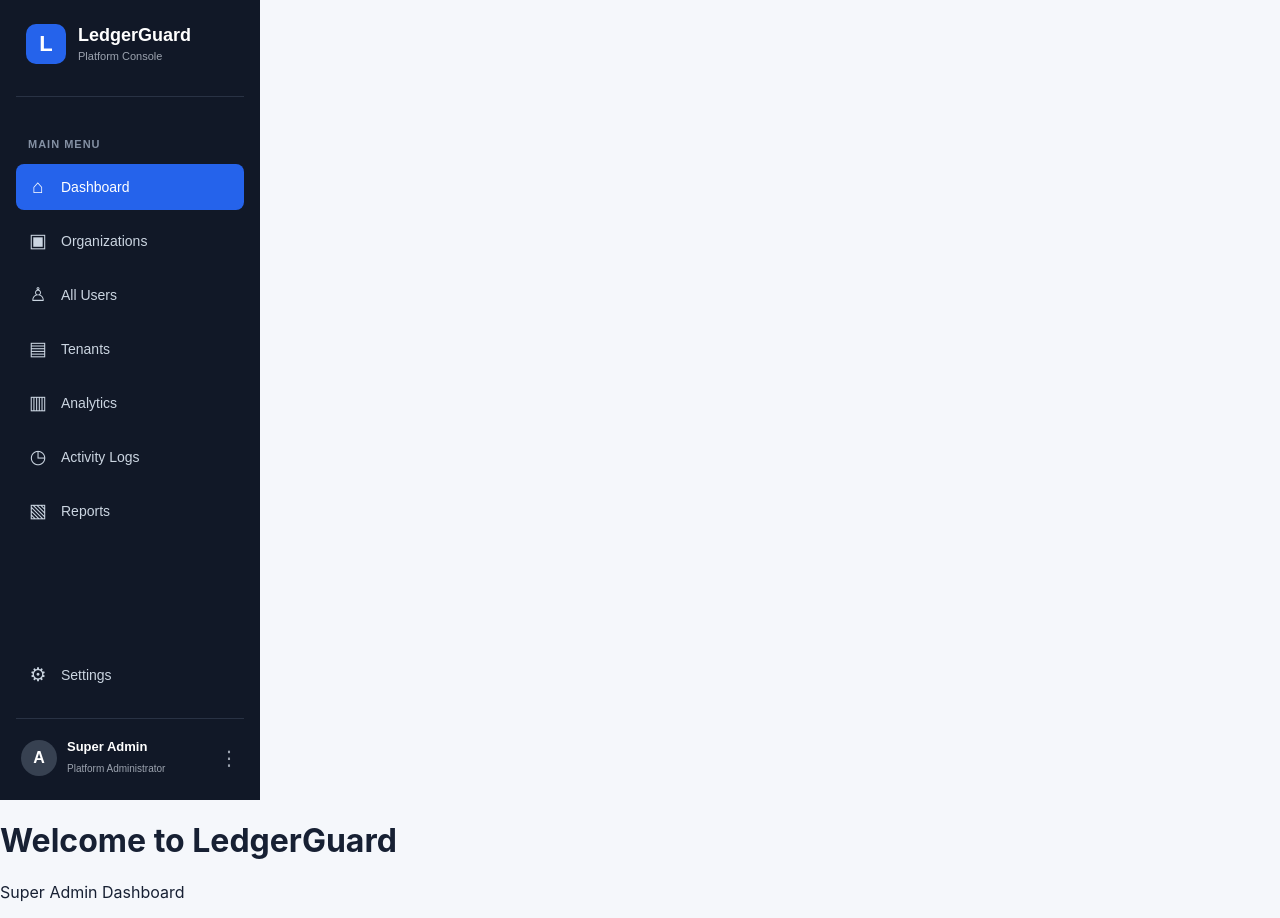
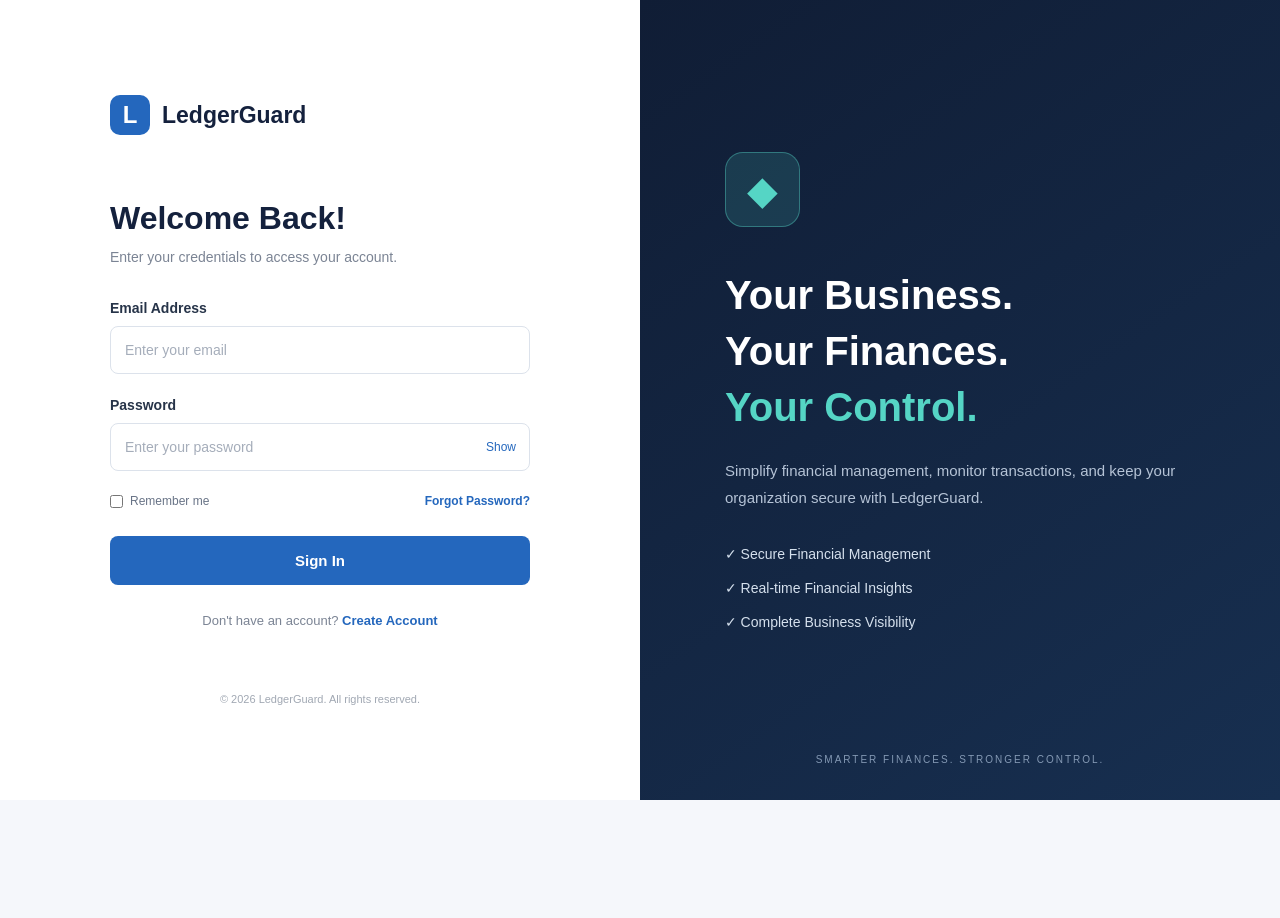
Before and after one commit to avishkakakade2115-cpu/LedgerGuardProject, a React (Vite) app in the folder Frontend/: page / in a window 1280 px wide. After the commit the page ends 800 px from the top, so only its background shows below. Built offline with nearby package versions, Linux system fonts and the light colour scheme.

Commit message:
feat: add LedgerGuard login page UI

```diff
--- a/Frontend/src/App.tsx
+++ b/Frontend/src/App.tsx
@@ -1,8 +1,8 @@
 
-import CompanyDashboard from "./pages/CompanyDashboard";
+import Login from "./pages/Login";
 
 function App() {
-  return <CompanyDashboard />;
+  return <Login />;
 }
 
 export default App;
--- /dev/null
+++ b/Frontend/src/pages/Login.tsx
@@ -0,0 +1,124 @@
+
+import { useState } from "react";
+import "../styles/login.css";
+
+const Login = () => {
+  const [showPassword, setShowPassword] = useState(false);
+
+  return (
+    <div className="login-page">
+
+      {/* LEFT SIDE - LOGIN FORM */}
+      <div className="login-left">
+
+        <div className="login-container">
+
+          <div className="login-logo">
+            <div className="logo-symbol">L</div>
+            <h2>LedgerGuard</h2>
+          </div>
+
+          <div className="login-header">
+            <h1>Welcome Back!</h1>
+            <p>Enter your credentials to access your account.</p>
+          </div>
+
+          <form className="login-form">
+
+            <div className="form-group">
+              <label htmlFor="email">Email Address</label>
+              <input
+                type="email"
+                id="email"
+                placeholder="Enter your email"
+                required
+              />
+            </div>
+
+            <div className="form-group">
+              <label htmlFor="password">Password</label>
+
+              <div className="password-field">
+                <input
+                  type={showPassword ? "text" : "password"}
+                  id="password"
+                  placeholder="Enter your password"
+                  required
+                />
+
+                <button
+                  type="button"
+                  onClick={() => setShowPassword(!showPassword)}
+                  className="show-password"
+                >
+                  {showPassword ? "Hide" : "Show"}
+                </button>
+              </div>
+            </div>
+
+            <div className="login-options">
+              <label>
+                <input type="checkbox" />
+                Remember me
+              </label>
+
+              <a href="/forgot-password">Forgot Password?</a>
+            </div>
+
+            <button type="submit" className="login-submit">
+              Sign In
+            </button>
+
+          </form>
+
+          <div className="register-link">
+            Don't have an account?
+            <a href="/register"> Create Account</a>
+          </div>
+
+          <div className="login-copyright">
+            © 2026 LedgerGuard. All rights reserved.
+          </div>
+
+        </div>
+      </div>
+
+      {/* RIGHT SIDE - BRANDING */}
+      <div className="login-right">
+
+        <div className="branding-content">
+
+          <div className="branding-symbol">◆</div>
+
+          <h1>
+            Your Business.
+            <br />
+            Your Finances.
+            <br />
+            <span>Your Control.</span>
+          </h1>
+
+          <p>
+            Simplify financial management, monitor transactions,
+            and keep your organization secure with LedgerGuard.
+          </p>
+
+          <div className="branding-features">
+            <p>✓ Secure Financial Management</p>
+            <p>✓ Real-time Financial Insights</p>
+            <p>✓ Complete Business Visibility</p>
+          </div>
+
+        </div>
+
+        <div className="branding-footer">
+          SMARTER FINANCES. STRONGER CONTROL.
+        </div>
+
+      </div>
+
+    </div>
+  );
+};
+
+export default Login;
--- /dev/null
+++ b/Frontend/src/styles/login.css
@@ -0,0 +1,279 @@
+
+* {
+  margin: 0;
+  padding: 0;
+  box-sizing: border-box;
+}
+
+.login-page {
+  display: flex;
+  min-height: 100vh;
+  font-family: Arial, sans-serif;
+}
+
+/* LEFT SECTION */
+
+.login-left {
+  width: 50%;
+  display: flex;
+  justify-content: center;
+  align-items: center;
+  padding: 40px;
+  background: #ffffff;
+}
+
+.login-container {
+  width: 100%;
+  max-width: 420px;
+}
+
+.login-logo {
+  display: flex;
+  align-items: center;
+  gap: 12px;
+  margin-bottom: 65px;
+}
+
+.logo-symbol {
+  width: 40px;
+  height: 40px;
+  background: #2467bd;
+  color: white;
+  display: flex;
+  justify-content: center;
+  align-items: center;
+  border-radius: 10px;
+  font-size: 24px;
+  font-weight: bold;
+}
+
+.login-logo h2 {
+  color: #14213d;
+  font-size: 23px;
+}
+
+.login-header {
+  margin-bottom: 35px;
+}
+
+.login-header h1 {
+  color: #14213d;
+  font-size: 32px;
+  margin-bottom: 12px;
+}
+
+.login-header p {
+  color: #7b8494;
+  font-size: 14px;
+}
+
+/* FORM */
+
+.form-group {
+  margin-bottom: 23px;
+}
+
+.form-group label {
+  display: block;
+  color: #273449;
+  font-size: 14px;
+  font-weight: 600;
+  margin-bottom: 10px;
+}
+
+.form-group input {
+  width: 100%;
+  height: 48px;
+  border: 1px solid #dce2eb;
+  border-radius: 8px;
+  padding: 0 14px;
+  font-size: 14px;
+  outline: none;
+}
+
+.form-group input:focus {
+  border-color: #2467bd;
+  box-shadow: 0 0 0 3px rgba(36, 103, 189, 0.1);
+}
+
+.form-group input::placeholder {
+  color: #a5adba;
+}
+
+.password-field {
+  position: relative;
+}
+
+.password-field input {
+  padding-right: 65px;
+}
+
+.show-password {
+  position: absolute;
+  right: 14px;
+  top: 50%;
+  transform: translateY(-50%);
+  background: none;
+  border: none;
+  color: #2467bd;
+  cursor: pointer;
+  font-size: 12px;
+}
+
+/* LOGIN OPTIONS */
+
+.login-options {
+  display: flex;
+  justify-content: space-between;
+  align-items: center;
+  margin: 5px 0 28px;
+  font-size: 12px;
+}
+
+.login-options label {
+  display: flex;
+  align-items: center;
+  gap: 7px;
+  color: #687386;
+}
+
+.login-options a,
+.register-link a {
+  text-decoration: none;
+  color: #2467bd;
+  font-weight: 600;
+}
+
+/* BUTTON */
+
+.login-submit {
+  width: 100%;
+  height: 49px;
+  border: none;
+  border-radius: 8px;
+  background: #2467bd;
+  color: white;
+  font-size: 15px;
+  font-weight: 600;
+  cursor: pointer;
+  transition: 0.2s;
+}
+
+.login-submit:hover {
+  background: #174f9b;
+}
+
+.register-link {
+  text-align: center;
+  margin-top: 28px;
+  color: #7b8494;
+  font-size: 13px;
+}
+
+.login-copyright {
+  text-align: center;
+  margin-top: 65px;
+  color: #a1a8b3;
+  font-size: 11px;
+}
+
+/* RIGHT SECTION */
+
+.login-right {
+  width: 50%;
+  min-height: 100vh;
+  background: linear-gradient(145deg, #101d35, #172f50);
+  display: flex;
+  justify-content: center;
+  align-items: center;
+  padding: 60px;
+  position: relative;
+  overflow: hidden;
+}
+
+.branding-content {
+  max-width: 470px;
+}
+
+.branding-symbol {
+  width: 75px;
+  height: 75px;
+  border-radius: 18px;
+  background: rgba(85, 213, 197, 0.15);
+  border: 1px solid rgba(85, 213, 197, 0.4);
+  display: flex;
+  justify-content: center;
+  align-items: center;
+  color: #55d5c5;
+  font-size: 40px;
+  margin-bottom: 40px;
+}
+
+.branding-content h1 {
+  color: white;
+  font-size: 40px;
+  line-height: 1.4;
+}
+
+.branding-content h1 span {
+  color: #55d5c5;
+}
+
+.branding-content > p {
+  color: #b5c3d6;
+  font-size: 15px;
+  line-height: 1.8;
+  margin-top: 22px;
+}
+
+.branding-features {
+  margin-top: 35px;
+}
+
+.branding-features p {
+  color: #d5e0ed;
+  margin-bottom: 18px;
+  font-size: 14px;
+}
+
+.branding-footer {
+  position: absolute;
+  bottom: 35px;
+  color: #8499b4;
+  font-size: 10px;
+  letter-spacing: 2px;
+}
+
+/* RESPONSIVE */
+
+@media (max-width: 900px) {
+  .login-left,
+  .login-right {
+    width: 50%;
+    padding: 30px;
+  }
+
+  .branding-content h1 {
+    font-size: 30px;
+  }
+}
+
+@media (max-width: 650px) {
+  .login-page {
+    flex-direction: column;
+  }
+
+  .login-left {
+    width: 100%;
+    min-height: 100vh;
+    padding: 30px 24px;
+  }
+
+  .login-right {
+    display: none;
+  }
+
+  .login-logo {
+    margin-bottom: 45px;
+  }
+}
```
